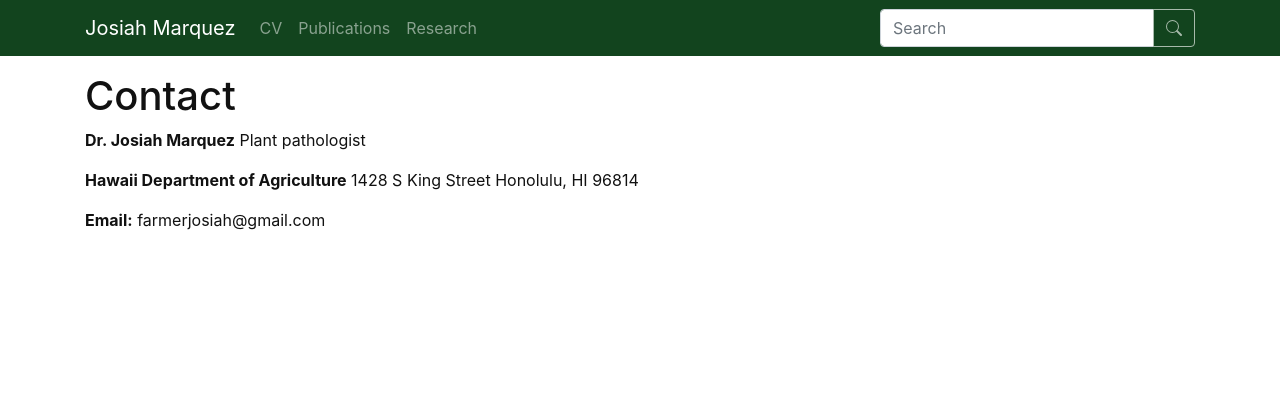
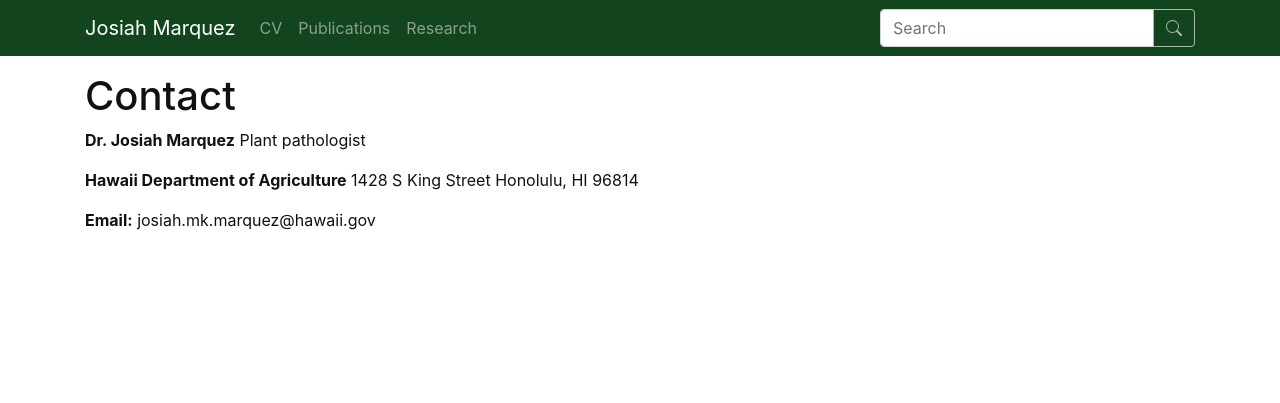
Before and after one commit to jmm43904/website, a Jekyll site: the page built from pages/contact.md, in a window 1280 px wide. Shown: the top 403 px of the page. Built offline with Jekyll 4.4.1, drawn with Linux system fonts in a browser that asks for light colours.

Commit message:
Update contact.md

```diff
--- a/pages/contact.md
+++ b/pages/contact.md
@@ -9,4 +9,4 @@ Plant pathologist
 1428 S King Street
 Honolulu, HI 96814
 
-**Email:** farmerjosiah@gmail.com
+**Email:** josiah.mk.marquez@hawaii.gov
```
